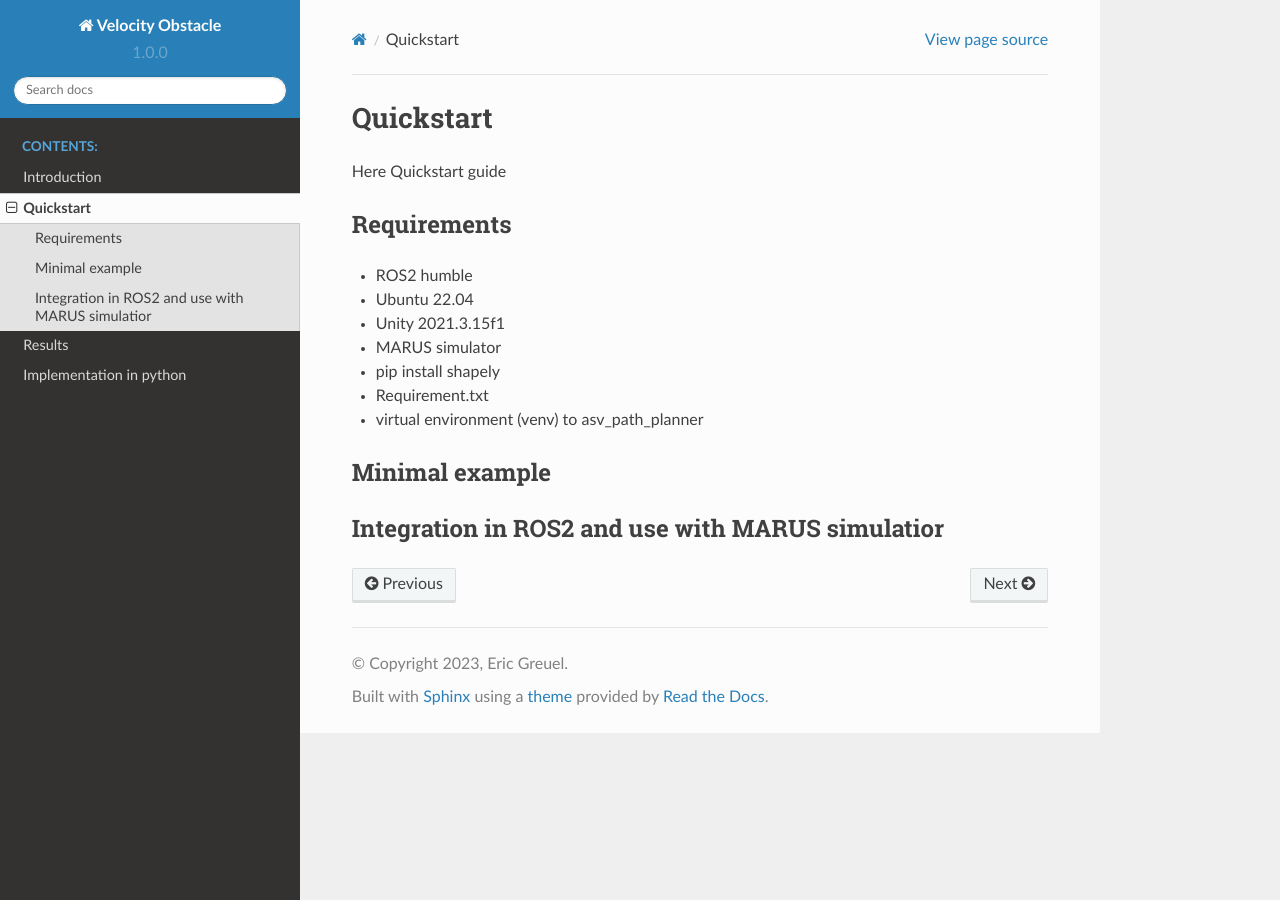
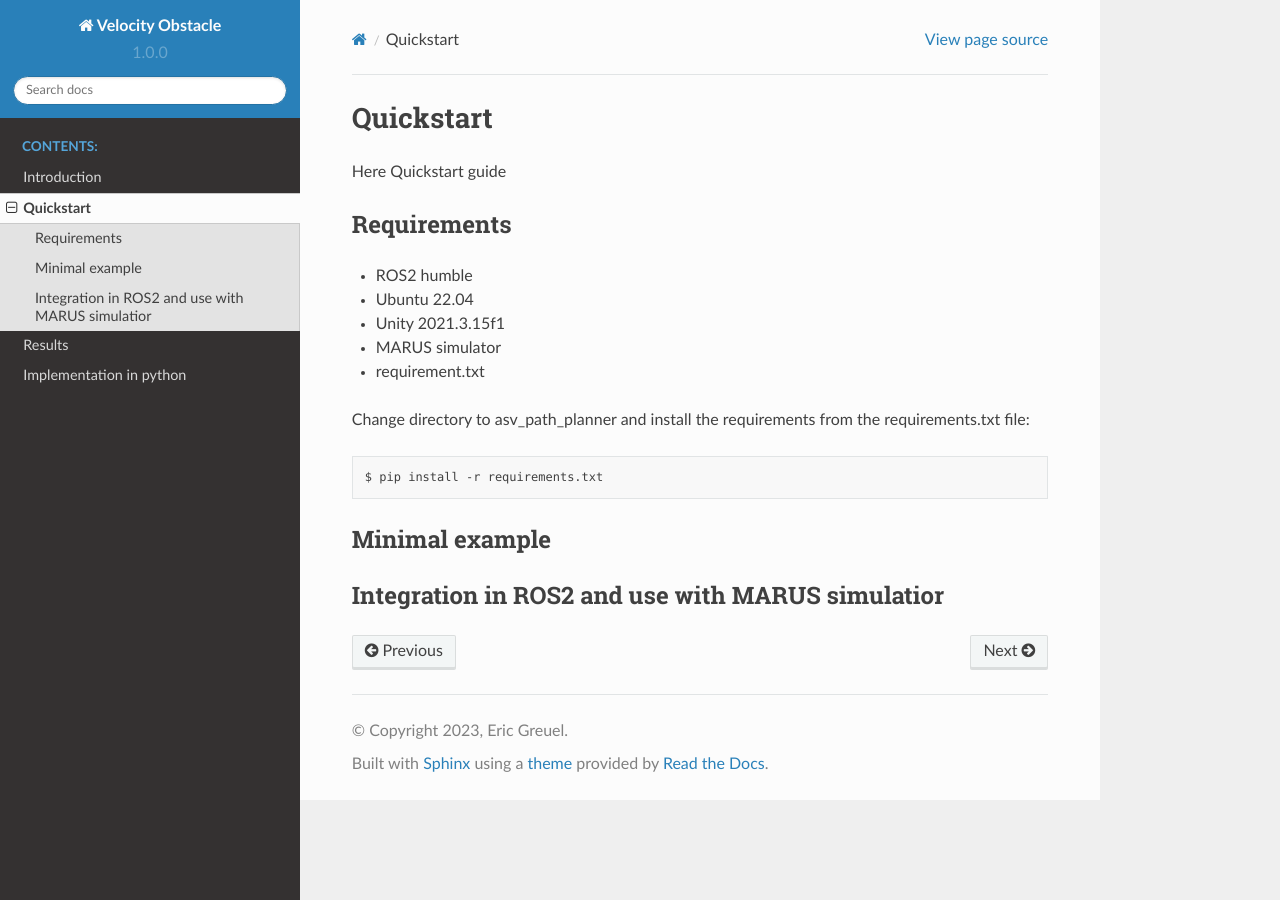
Before and after one commit to egreuel/asv_path_planner, a Sphinx documentation site: the page built from docs/Quickstart.rst, in a window 1280 px wide. Built offline with Sphinx 7.4.7 and the Read the Docs theme 2.0.0, drawn with Linux system fonts in a browser that asks for light colours.

Commit message:
Test doc

```diff
--- a/docs/Quickstart.rst
+++ b/docs/Quickstart.rst
@@ -10,9 +10,14 @@ Requirements
 - Ubuntu 22.04
 - Unity 2021.3.15f1
 - MARUS simulator
-- pip install shapely
-- Requirement.txt
-- virtual environment (venv) to asv_path_planner
+- requirement.txt
+
+Change directory to asv_path_planner and install the requirements from the requirements.txt file:
+
+.. code:: bash
+
+    $ pip install -r requirements.txt
+
 
 Minimal example
 ---------------
--- a/docs/conf.py
+++ b/docs/conf.py
@@ -25,7 +25,7 @@ extensions = [
     'sphinx.ext.autodoc',
     'sphinx.ext.napoleon',
     'sphinx.ext.viewcode',
-    'sphinx_rtd_theme'
+    'sphinx_rtd_theme',
 ]
 
 templates_path = ['_templates']
```
Also changed, not shown: 12 other files.
